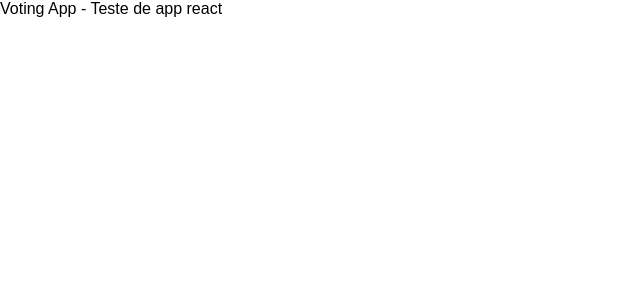
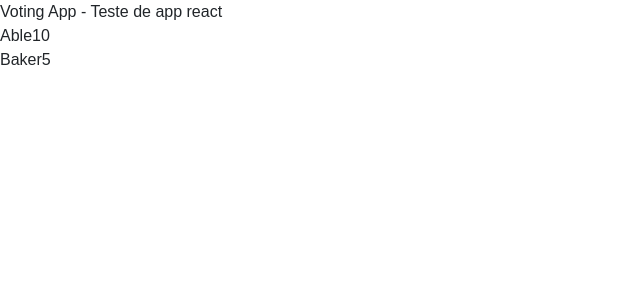
Before and after one commit to geronimo-lisboa/react-voting-app-mk2, a React (Create React App) app in the folder react-voting-app/: page / in a window 1280 px wide. Shown: the top 300 px of the page, without its empty margins (0-640 px from the left). Built offline with nearby package versions, Linux system fonts and the light colour scheme.

Commit message:
tentando por o bootstrap-react

```diff
--- a/react-voting-app/package.json
+++ b/react-voting-app/package.json
@@ -3,6 +3,7 @@
   "version": "0.1.0",
   "private": true,
   "dependencies": {
+    "react-bootstrap": "^0.30.5",
     "react": "^16.4.1",
     "react-dom": "^16.4.1",
     "react-scripts": "1.1.4"
--- a/react-voting-app/public/index.html
+++ b/react-voting-app/public/index.html
@@ -1,6 +1,8 @@
 <!DOCTYPE html>
 <html lang="en">
   <head>
+    <!-- Bootstrap, latest compiled and minified CSS -->
+    <link rel="stylesheet" href="https://maxcdn.bootstrapcdn.com/bootstrap/latest/css/bootstrap.min.css">
     <meta charset="utf-8">
     <meta name="viewport" content="width=device-width, initial-scale=1, shrink-to-fit=no">
     <meta name="theme-color" content="#000000">
--- a/react-voting-app/src/App.js
+++ b/react-voting-app/src/App.js
@@ -5,26 +5,60 @@ import './App.css';
 class AppTitle extends Component{
     render(){
         return(
-          <div>
+          <div >
               Voting App - Teste de app react
           </div>
         );
     }
 }
 
+class AOption extends Component {
+    render(){
+        console.log(this.props);
+        return(
+            <div>
+                <span>{this.props.name}</span>
+                <span>{this.props.votes}</span>
+            </div>
+        );
+    }
+}
+
 class App extends Component {
+    ///Cria o componente principal da app com zero opções
+    ///TODO:Puxar as opções do serviço rest a ser criado
     constructor(props){
         super(props);
-        //Seta o estado inicial, com zero opções
         this.state = {
             options : []
         }
     }
+
+    ///TODO:Puxar as opções do serviço rest a ser criado
+    componentDidMount(){
+        this.setState({options:[
+                {
+                    name:"Able",
+                    votes:10
+                },
+                {
+                    name:"Baker",
+                    votes:5
+                }
+            ]});
+    }
+    ///Renderiza o componente principal da aplicação
     render() {
-        console.log(this.state);
+        //Ordena a lista por opções
+        const sortedOptions = this.state.options.sort( (a,b)=>(b.votes - a.votes) );
+        //Mapeia os dados para componentes de tela
+        const options = sortedOptions.map( (option)=>{
+            return <AOption name={option.name} votes={option.votes}/>
+        });
         return (
         <div>
             <AppTitle/>
+            {options}
         </div>
     );
   }
```
